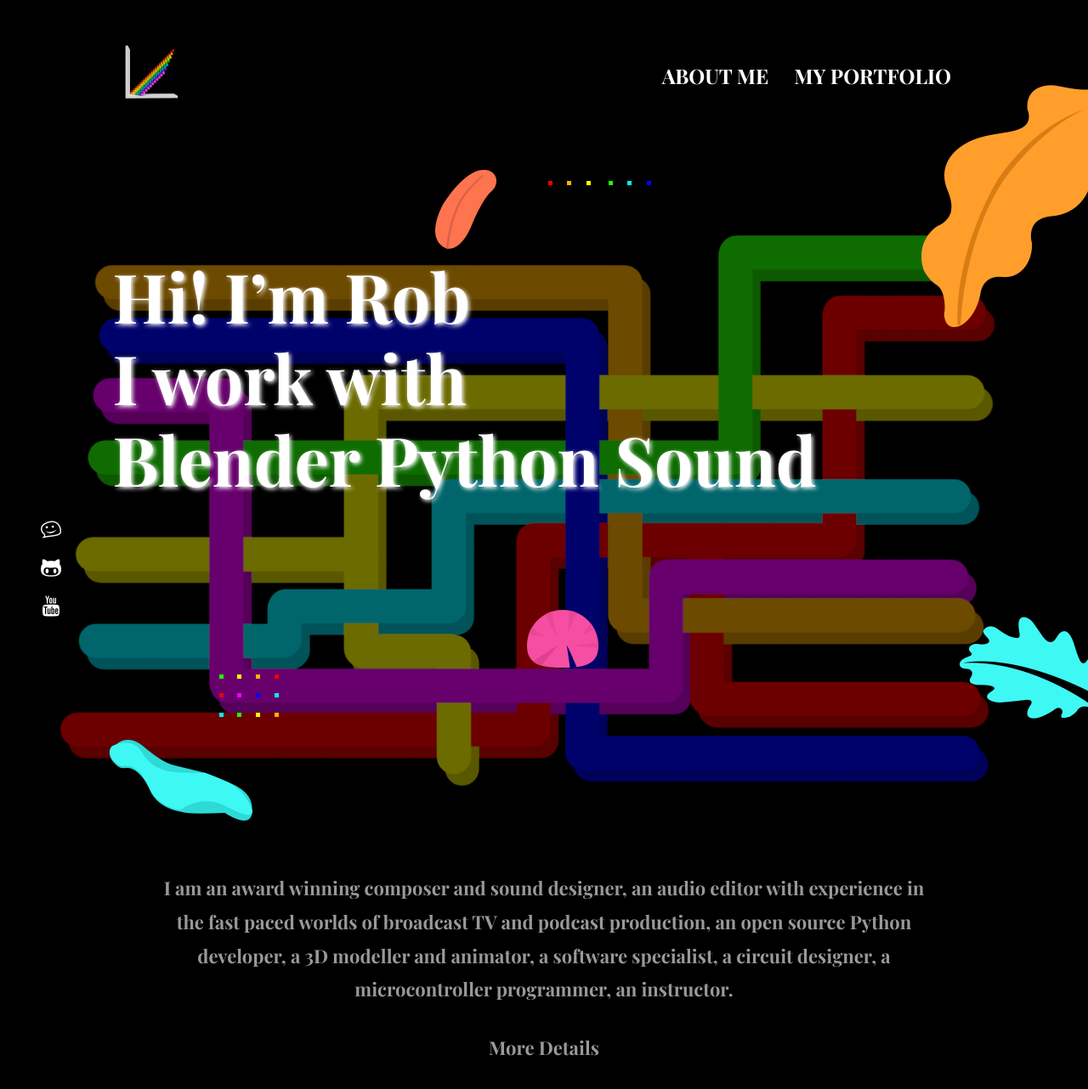
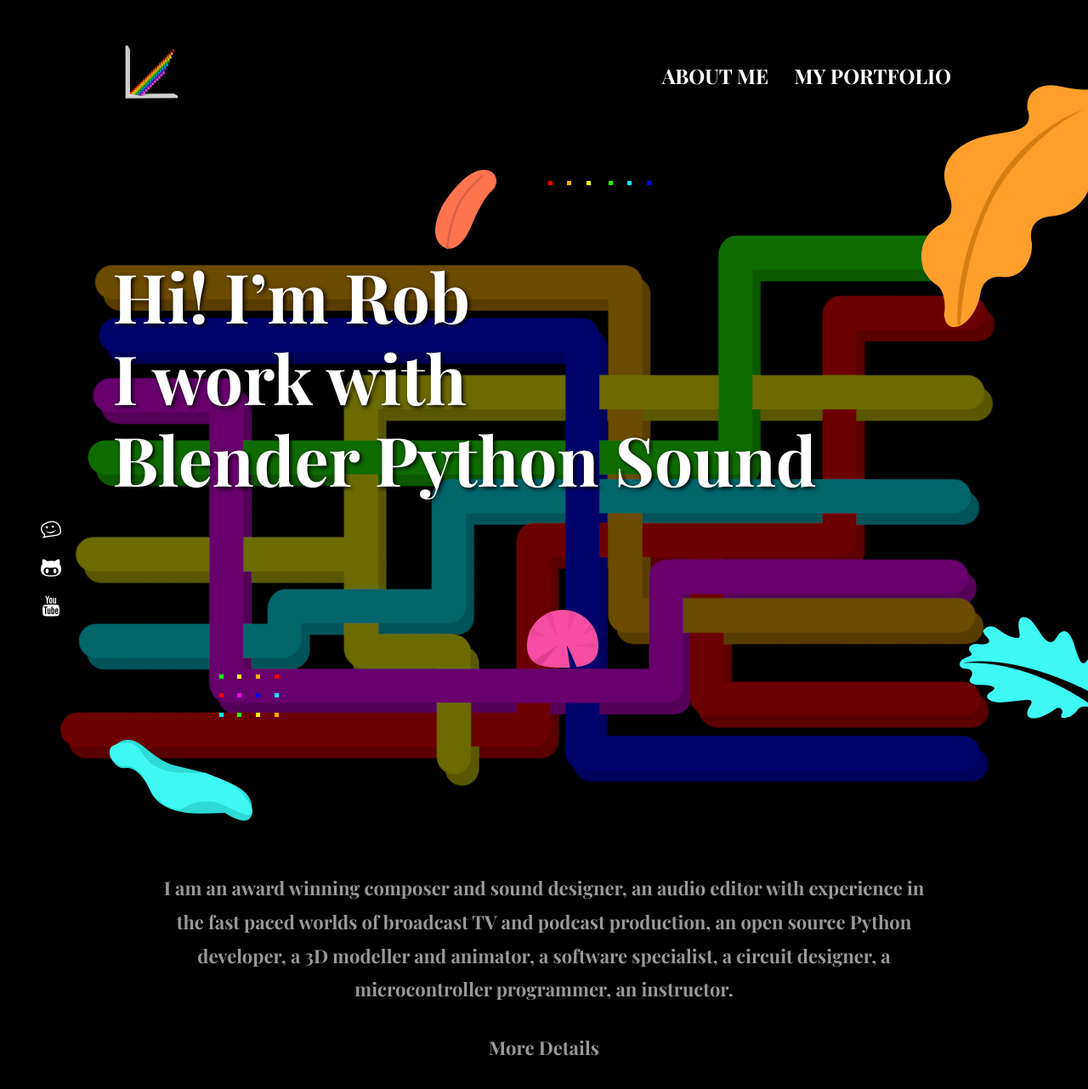
Before and after one commit to SpectralVectors/spectralvectors.github.io, a Jekyll site: the page built from index.html, in a window 1280 px wide and 1400 px high. Shown: the top 1282 px of the window at 85% size. Built offline with Jekyll 4.4.1, drawn with Linux system fonts in a browser that asks for light colours.

Commit message:
Update _typography.scss

```diff
--- a/assets/scss/_typography.scss
+++ b/assets/scss/_typography.scss
@@ -28,7 +28,7 @@
 
 h1, .h1{
   font-size: 80px;
-  text-shadow: 2px 2px 5px;
+  text-shadow: 2px 2px 5px black;
   @include desktop {
     font-size: 65px;
   }
```
